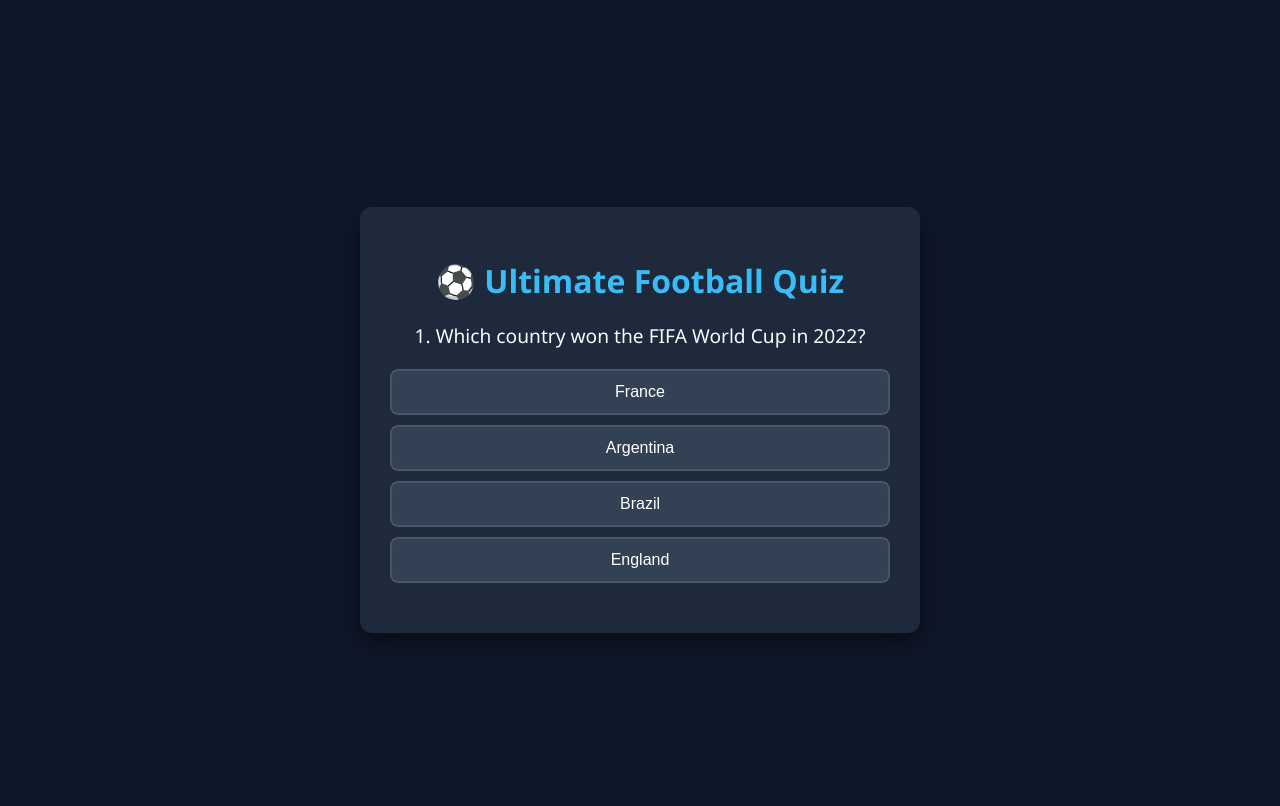
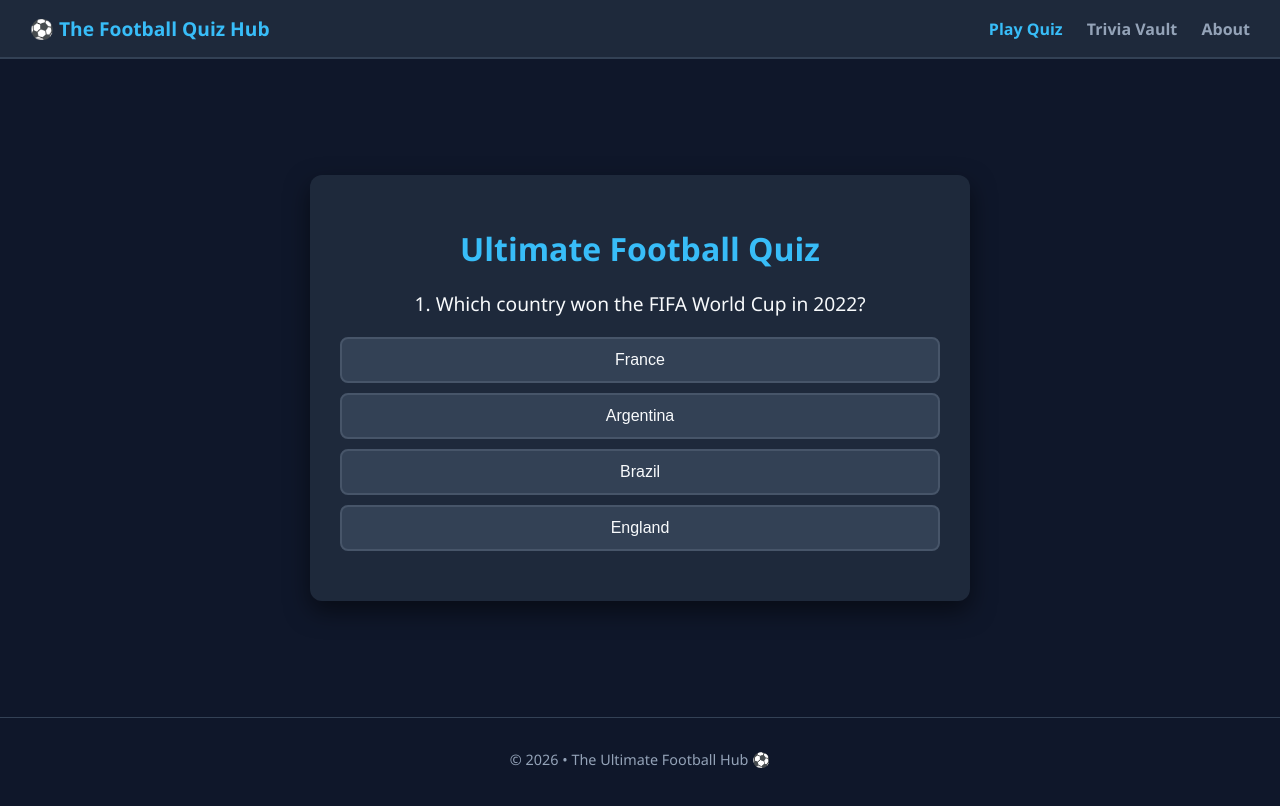
Before and after one commit to narutouzum-cmyk/football-quiz, a plain HTML site: page index.html in a window 1280 px wide. Drawn offline with Linux system fonts and the light colour scheme.

Commit message:
Update index.html

```diff
--- a/index.html
+++ b/index.html
@@ -3,38 +3,95 @@
 <head>
     <meta charset="UTF-8">
     <meta name="viewport" content="width=device-width, initial-scale=1.0">
-    <title>The Ultimate Football Quiz</title>
+    <title>The Ultimate Football Quiz Hub</title>
     <style>
+        :root {
+            --bg-color: #0f172a;
+            --card-bg: #1e293b;
+            --accent: #38bdf8;
+            --text-main: #f8fafc;
+            --text-muted: #94a3b8;
+        }
+
         body {
             font-family: 'Segoe UI', Tahoma, Geneva, Verdana, sans-serif;
-            background-color: #0f172a;
-            color: #f8fafc;
+            background-color: var(--bg-color);
+            color: var(--text-main);
+            margin: 0;
+            padding: 0;
+            display: flex;
+            flex-direction: column;
+            min-height: 100vh;
+        }
+
+        /* Navigation Header */
+        header {
+            background-color: var(--card-bg);
+            padding: 15px 30px;
+            display: flex;
+            justify-content: space-between;
+            align-items: center;
+            border-bottom: 2px solid #334155;
+        }
+
+        .logo {
+            font-size: 1.2rem;
+            font-weight: bold;
+            color: var(--accent);
+        }
+
+        nav a {
+            color: var(--text-muted);
+            text-decoration: none;
+            margin-left: 20px;
+            font-weight: 600;
+            transition: color 0.2s;
+            cursor: pointer;
+        }
+
+        nav a:hover, nav a.active {
+            color: var(--accent);
+        }
+
+        /* Main Content Layout */
+        main {
+            flex: 1;
             display: flex;
             justify-content: center;
             align-items: center;
-            min-height: 100vh;
-            margin: 0;
             padding: 20px;
         }
 
-        .quiz-container {
-            background-color: #1e293b;
+        .section-content {
+            display: none;
+            background-color: var(--card-bg);
             border-radius: 12px;
             padding: 30px;
-            max-width: 500px;
+            max-width: 600px;
             width: 100%;
             box-shadow: 0 10px 25px rgba(0, 0, 0, 0.5);
             text-align: center;
         }
 
+        .section-content.active {
+            display: block;
+        }
+
         h1 {
-            color: #38bdf8;
+            color: var(--accent);
             margin-bottom: 20px;
         }
 
+        p {
+            color: var(--text-muted);
+            line-height: 1.6;
+        }
+
+        /* Quiz Specific Styling */
         .question {
             font-size: 1.2rem;
             margin-bottom: 20px;
+            color: var(--text-main);
         }
 
         .btn-grid {
@@ -46,7 +103,7 @@
 
         .btn {
             background-color: #334155;
-            color: #ffffff;
+            color: var(--text-main);
             border: 2px solid #475569;
             border-radius: 8px;
             padding: 12px;
@@ -57,7 +114,7 @@
 
         .btn:hover {
             background-color: #0284c7;
-            border-color: #38bdf8;
+            border-color: var(--accent);
         }
 
         .correct {
@@ -71,8 +128,8 @@
         }
 
         .next-btn {
-            background-color: #38bdf8;
-            color: #0f172a;
+            background-color: var(--accent);
+            color: var(--bg-color);
             border: none;
             padding: 10px 20px;
             border-radius: 6px;
@@ -82,31 +139,80 @@
             margin: 0 auto;
         }
 
-        .score-section {
-            font-size: 1.3rem;
-            font-weight: bold;
+        /* Footer */
+        footer {
+            text-align: center;
+            padding: 15px;
+            font-size: 0.9rem;
+            color: var(--text-muted);
+            border-top: 1px solid #334155;
         }
     </style>
 </head>
 <body>
 
-    <div class="quiz-container">
-        <h1>⚽ Ultimate Football Quiz</h1>
-        <div id="quiz">
-            <div id="question" class="question">Question text goes here</div>
-            <div id="answer-buttons" class="btn-grid">
-                <!-- Answer buttons will be generated by JavaScript -->
+    <!-- Header Navigation -->
+    <header>
+        <div class="logo">⚽ The Football Quiz Hub</div>
+        <nav>
+            <a onclick="switchTab('quiz')" id="nav-quiz" class="active">Play Quiz</a>
+            <a onclick="switchTab('stats')" id="nav-stats">Trivia Vault</a>
+            <a onclick="switchTab('about')" id="nav-about">About</a>
+        </nav>
+    </header>
+
+    <!-- Main Dynamic Sections -->
+    <main>
+        <!-- TAB 1: THE QUIZ -->
+        <div id="quiz-section" class="section-content active">
+            <h1>Ultimate Football Quiz</h1>
+            <div id="quiz">
+                <div id="question" class="question">Loading question...</div>
+                <div id="answer-buttons" class="btn-grid"></div>
+                <button id="next-btn" class="next-btn">Next Question</button>
             </div>
-            <button id="next-btn" class="next-btn">Next Question</button>
+            <div id="score-container" style="display: none;">
+                <p id="final-score" style="font-size: 1.3rem; font-weight: bold; color: var(--text-main);"></p>
+                <button onclick="restartQuiz()" class="btn" style="margin-top: 15px;">Play Again</button>
+            </div>
         </div>
-        <div id="score-container" class="score-section" style="display: none;">
-            <p id="final-score"></p>
-            <button onclick="restartQuiz()" class="btn">Play Again</button>
+
+        <!-- TAB 2: TRIVIA VAULT -->
+        <div id="stats-section" class="section-content">
+            <h1>📊 Football Trivia Vault</h1>
+            <p>Explore deep-cut football lore, historical stats, and match facts. New categories coming soon!</p>
         </div>
-    </div>
+
+        <!-- TAB 3: ABOUT -->
+        <div id="about-section" class="section-content">
+            <h1>⚽ About The Site</h1>
+            <p>A dedicated, zero-budget platform built entirely for football enthusiasts to test their game intelligence and trivia mastery.</p>
+        </div>
+    </main>
+
+    <footer>
+        <p>© 2026 • The Ultimate Football Hub ⚽</p>
+    </footer>
 
     <script>
-        // ADD YOUR FOOTBALL QUESTIONS HERE!
+        // Tab Switching Logic
+        function switchTab(tabName) {
+            document.querySelectorAll('.section-content').forEach(sec => sec.classList.remove('active'));
+            document.querySelectorAll('nav a').forEach(nav => nav.classList.remove('active'));
+
+            if (tabName === 'quiz') {
+                document.getElementById('quiz-section').classList.add('active');
+                document.getElementById('nav-quiz').classList.add('active');
+            } else if (tabName === 'stats') {
+                document.getElementById('stats-section').classList.add('active');
+                document.getElementById('nav-stats').classList.add('active');
+            } else if (tabName === 'about') {
+                document.getElementById('about-section').classList.add('active');
+                document.getElementById('nav-about').classList.add('active');
+            }
+        }
+
+        // Quiz Logic & Original 3 Football Questions
         const questions = [
             {
                 question: "Which country won the FIFA World Cup in 2022?",
```
